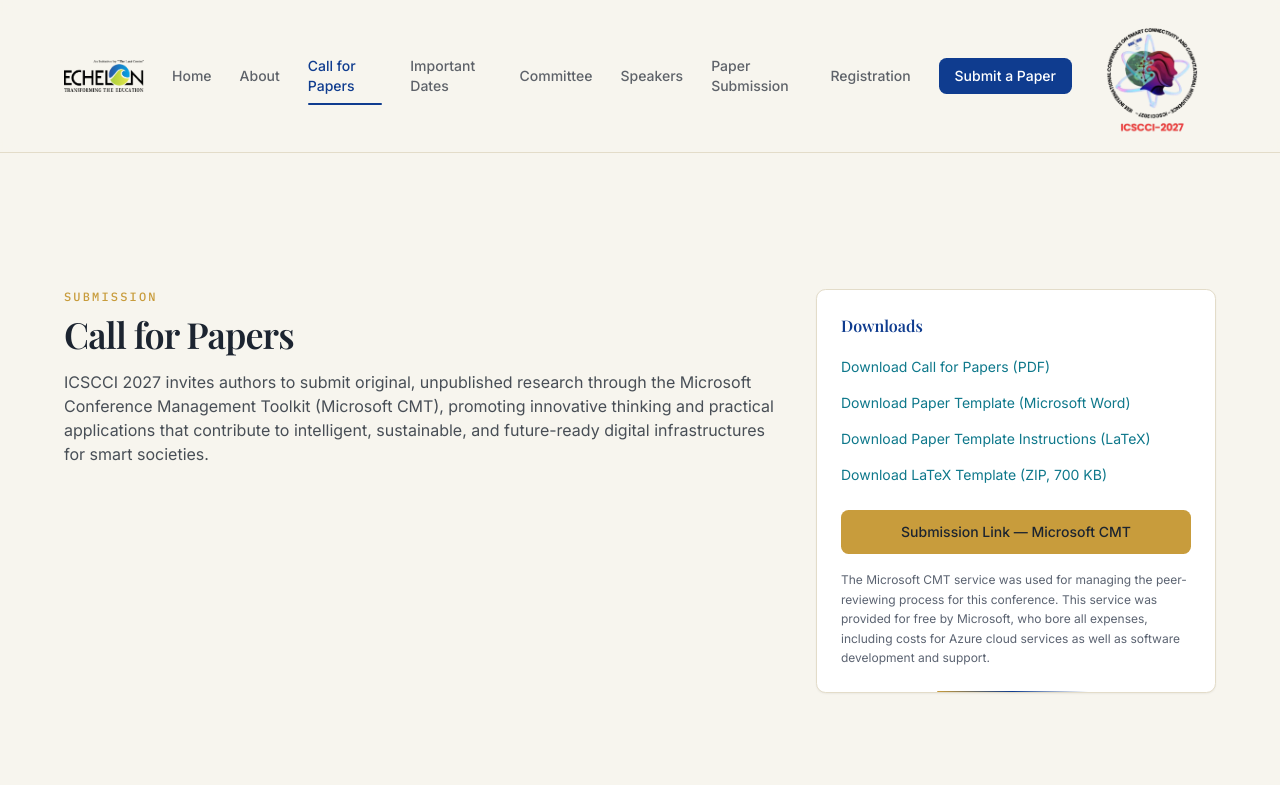
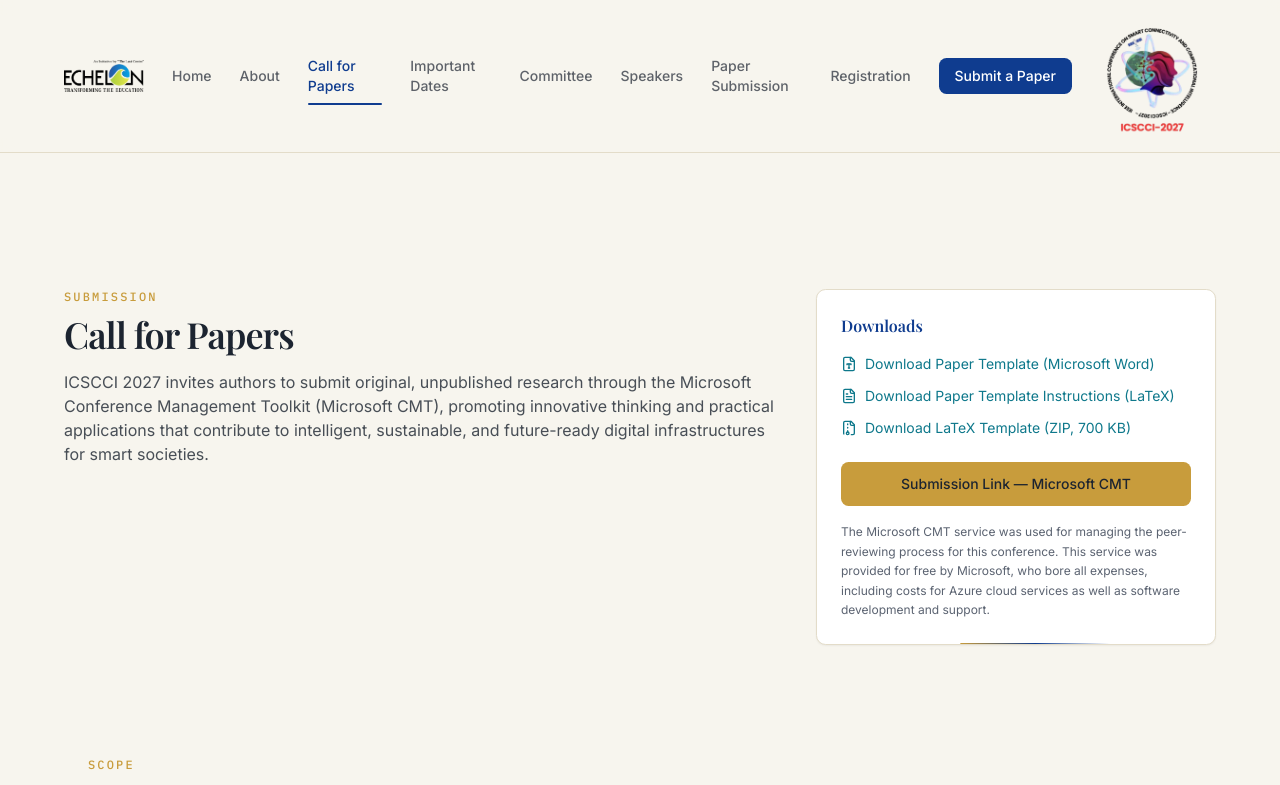
Before and after one commit to vipindagar7/icscci, a Next.js app: page /call-for-papers in a window 1280 px wide. Shown: the top 785 px of the page. Built offline with nearby package versions, Linux system fonts and the light colour scheme.

Commit message:
add download one

```diff
--- a/components/sections/CallForPapers.jsx
+++ b/components/sections/CallForPapers.jsx
@@ -5,6 +5,7 @@ import { Card, CardContent } from "@/components/ui/card";
 import { BorderBeam } from "@/components/magicui/border-beam";
 import { FadeIn } from "@/components/motion/FadeIn";
 import Tracks from "./Tracks";
+import { DownloadsList } from "./DownloadList";
 
 export default function CallForPapers() {
   const cfp = content.callForPapers;
@@ -40,19 +41,7 @@ export default function CallForPapers() {
                   Downloads
                 </h3>
 
-                <ul className="mt-4 space-y-3">
-                  {cfp.downloads.map((d) => (
-                    <li key={d.label}>
-                      <a
-                        href={d.href}
-                        download
-                        className="text-sm text-secondary underline-offset-2 hover:underline"
-                      >
-                        {d.label}
-                      </a>
-                    </li>
-                  ))}
-                </ul>
+                <DownloadsList downloads={cfp.downloads} />
 
                 <Button asChild variant="accent" className="mt-6 w-full">
                   <a href={cfp.submissionLink.href}>
--- /dev/null
+++ b/components/sections/DownloadList.jsx
@@ -0,0 +1,52 @@
+"use client";
+
+import { FileText, FileArchive, FileType } from "lucide-react";
+
+function getIcon(href) {
+    if (href.endsWith(".zip")) return FileArchive;
+    if (href.endsWith(".docx")) return FileType;
+    return FileText; // pdf and fallback
+}
+
+export function DownloadsList({ downloads }) {
+    async function handleDownload(e, href, label) {
+        // If it's same-origin (starts with "/"), let the native download work
+        if (href.startsWith("/")) return;
+
+        // Cross-origin: force download via blob fetch
+        e.preventDefault();
+        try {
+            const res = await fetch(href);
+            const blob = await res.blob();
+            const url = URL.createObjectURL(blob);
+            const a = document.createElement("a");
+            a.href = url;
+            a.download = href.split("/").pop() || label;
+            a.click();
+            URL.revokeObjectURL(url);
+        } catch {
+            window.open(href, "_blank");
+        }
+    }
+
+    return (
+        <ul className="mt-4 space-y-3">
+            {downloads.map((d) => {
+                const Icon = getIcon(d.href);
+                return (
+                    <li key={d.label}>
+                        <a
+                            href={d.href}
+                            download
+                            onClick={(e) => handleDownload(e, d.href, d.label)}
+                            className="flex items-center gap-2 text-sm text-secondary underline-offset-2 hover:underline"
+                        >
+                            <Icon className="h-4 w-4 shrink-0" />
+                            {d.label}
+                        </a>
+                    </li>
+                );
+            })}
+        </ul >
+    );
+}
--- a/data/content.json
+++ b/data/content.json
@@ -189,7 +189,6 @@
       "Similarity/plagiarism score must not exceed 15%, per IEEE plagiarism guidelines."
     ],
     "downloads": [
-      { "label": "Download Call for Papers (PDF)", "href": "/call-for-papers.pdf" },
       { "label": "Download Paper Template (Microsoft Word)", "href": "/conference_template.docx" },
       { "label": "Download Paper Template Instructions (LaTeX)", "href": "/Paper_Latex_Template_Instructions.pdf" },
       { "label": "Download LaTeX Template (ZIP, 700 KB)", "href": "/ICSCCI27_conference-latex-template_10-17-19.zip" }
```
